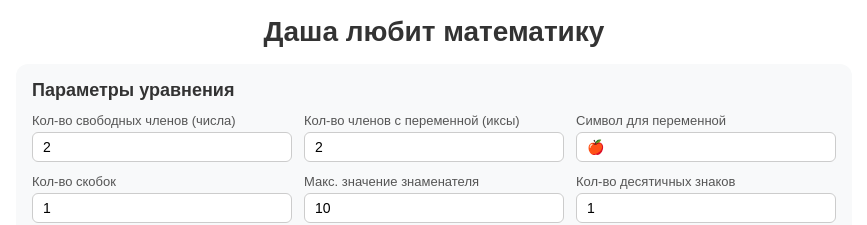
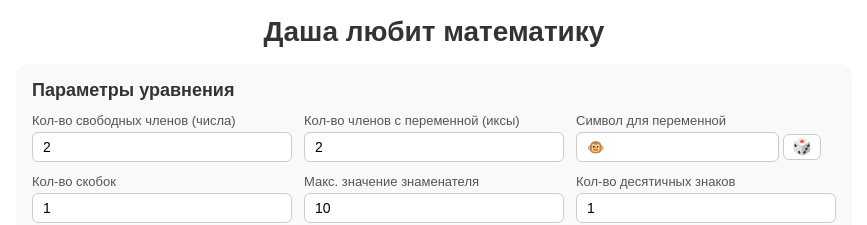
Before and after one commit to klishevich/math-learn, a React (Vite) app: page / in a window 1280 px wide. Shown: the top 225 px of the page, without its empty margins (206-1073 px from the left). Built offline with nearby package versions, Linux system fonts and the light colour scheme.

Commit message:
add random emoji for variable

```diff
--- a/src/components/SettingsPanel.tsx
+++ b/src/components/SettingsPanel.tsx
@@ -1,4 +1,5 @@
 import type { EquationSettings } from '../types/settings.ts';
+import { randomEmoji } from '../types/settings.ts';
 import styles from '../styles/settings.module.css';
 
 interface SettingsPanelProps {
@@ -10,6 +11,10 @@ interface SettingsPanelProps {
 export function SettingsPanel({ settings, onChange, onGenerate }: SettingsPanelProps) {
   const update = (partial: Partial<EquationSettings>) => {
     onChange({ ...settings, ...partial });
+  };
+
+  const insertRandomEmoji = () => {
+    update({ variableSymbol: randomEmoji() });
   };
 
   return (
@@ -36,12 +41,15 @@ export function SettingsPanel({ settings, onChange, onGenerate }: SettingsPanelP
         </div>
         <div className={styles.settingItem}>
           <label className={styles.settingLabel}>Символ для переменной</label>
+          <div className={styles.settingInputRow}>
             <input
               className={styles.settingInput}
               type="text"
               value={settings.variableSymbol}
               onChange={e => update({ variableSymbol: e.target.value || '' })}
             />
+            <button className={styles.emojiButton} onClick={insertRandomEmoji} type="button" title="Случайный эмодзи">🎲</button>
+          </div>
         </div>
         <div className={styles.settingItem}>
           <label className={styles.settingLabel}>Кол-во скобок</label>
--- a/src/styles/settings.module.css
+++ b/src/styles/settings.module.css
@@ -52,6 +52,26 @@
   height: 18px;
 }
 
+.settingInputRow {
+  display: flex;
+  gap: 4px;
+  align-items: center;
+}
+
+.emojiButton {
+  padding: 4px 8px;
+  border: 1px solid #ccc;
+  border-radius: 6px;
+  background: white;
+  font-size: 16px;
+  cursor: pointer;
+  line-height: 1;
+}
+
+.emojiButton:hover {
+  background: #e8e8e8;
+}
+
 .generateButton {
   margin-top: 16px;
   padding: 10px 24px;
--- a/src/types/settings.ts
+++ b/src/types/settings.ts
@@ -11,10 +11,16 @@ export interface EquationSettings {
   decimalPrecision: number;
 }
 
+export const VARIABLE_EMOJIS = ['🐱', '🐶', '🦊', '🐸', '🐵', '🦄', '🐙', '🦋', '🐢', '🐧', '🦀', '🐬', '🌟', '🍎', '🚀', '🎸', '⚡', '🔥', '🌈', '💎'];
+
+export function randomEmoji() {
+  return VARIABLE_EMOJIS[Math.floor(Math.random() * VARIABLE_EMOJIS.length)];
+}
+
 export const DEFAULT_SETTINGS: EquationSettings = {
   numericTermCount: 2,
   variableTermCount: 2,
-  variableSymbol: '🍎',
+  variableSymbol: randomEmoji(),
   bracketCount: 1,
   useCommonFractions: true,
   fractionDenominatorLimit: 10,
```
Lines whose indentation alone changed are shown as unchanged.
